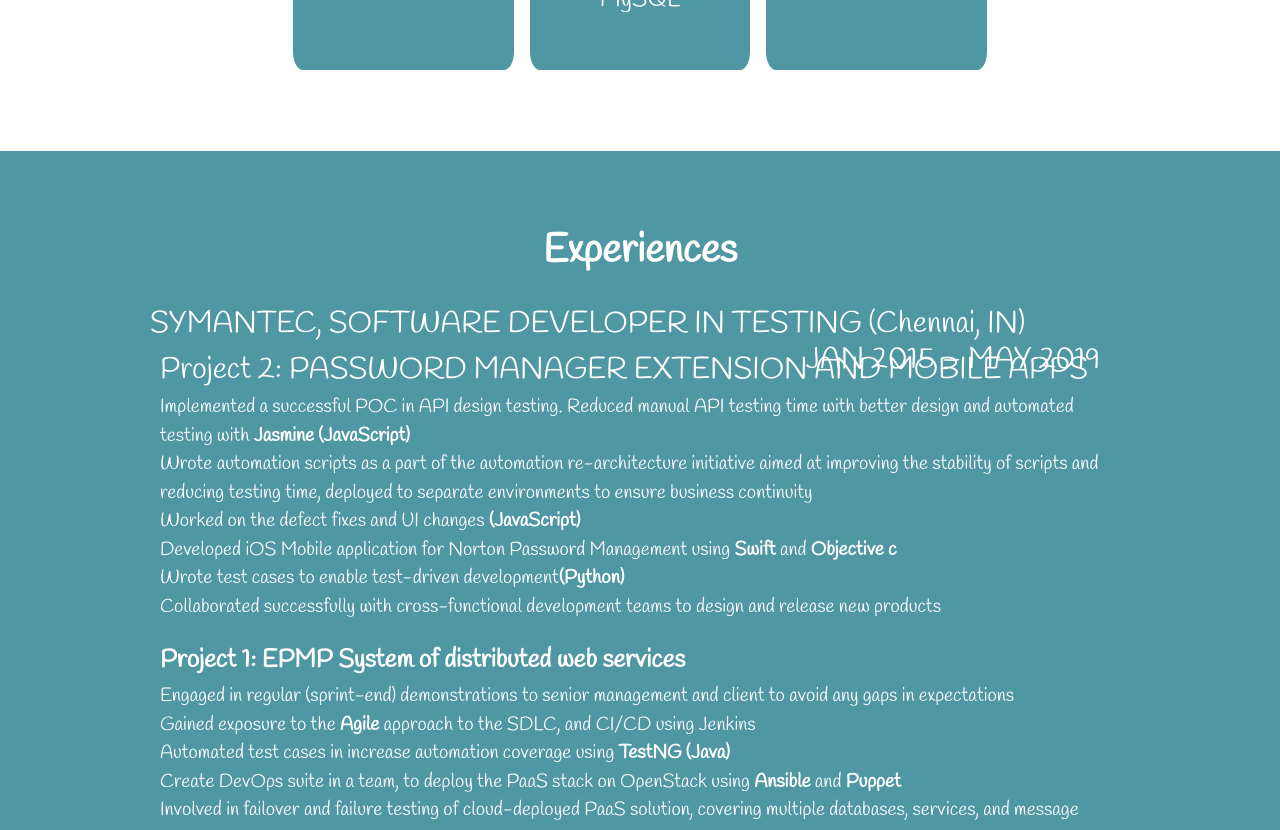
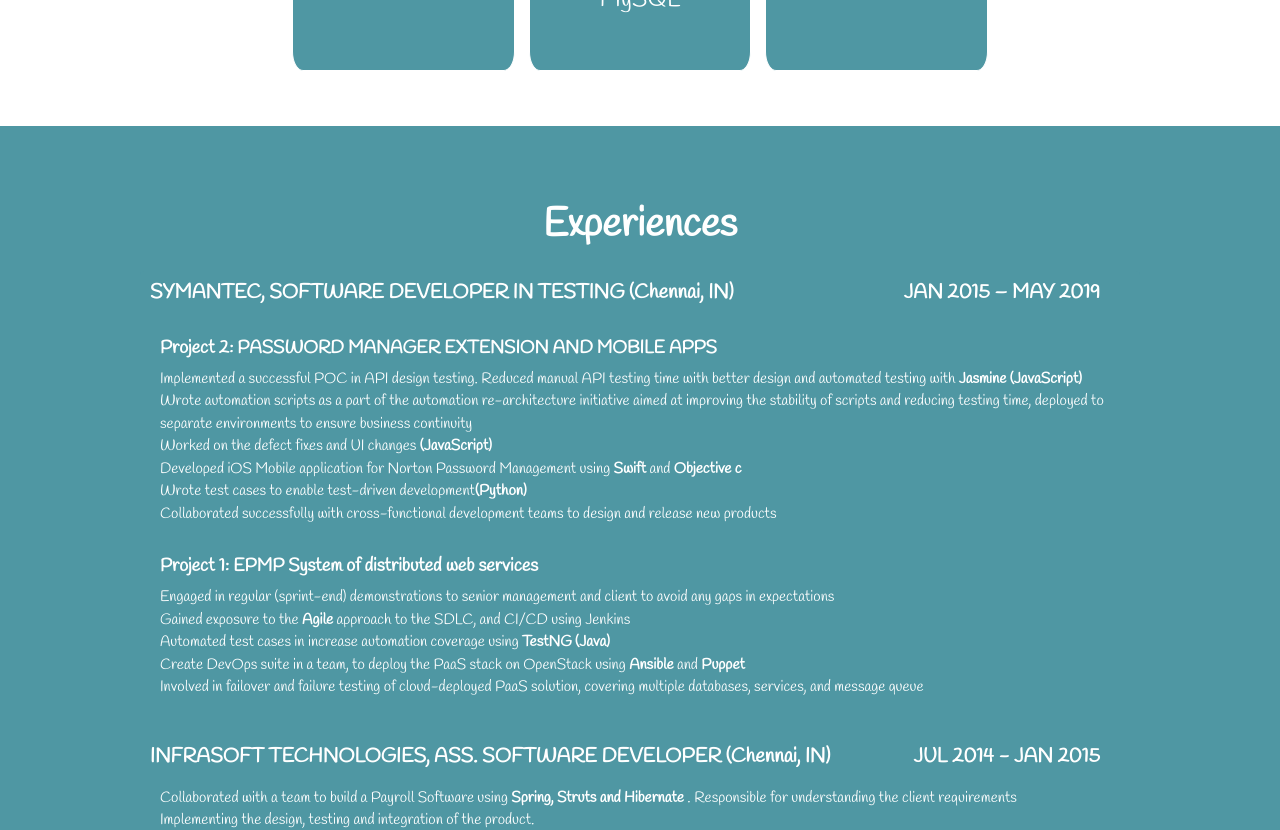
Before and after one commit to soumya27/SoumyaC, a React (Create React App) app: page / in a window 1280 px wide. Shown: the part 1080-1910 px from the top of the page. Built offline with nearby package versions, Linux system fonts and the light colour scheme.

Commit message:
fixing issues in layout

```diff
--- a/src/App.css
+++ b/src/App.css
@@ -24,7 +24,7 @@
 }
 
 .navbar-collapse{
-  font-size: 20px;
+  font-size: 15px;
   display: inline;
 }
 
@@ -79,7 +79,6 @@
 
 .exp{
   background-color: #4F97A3;
-  margin: 2%;
   padding: 5%;
 }
 
@@ -99,7 +98,7 @@
 .projectcontainer{
     display: inline-flex;
     flex-wrap: wrap;
-    width: 60%;
+    width: 90%;
     margin: auto;
 }
 
@@ -128,7 +127,8 @@
 .company{
   position: absolute;
   width:100%;
-  font-size: 30px;
+  font-size: 20px;
+  font-weight: bolder;
 }
 
 .cname{
@@ -144,12 +144,12 @@
 
 
 .project2, .project1{
-  font-size: 25px;
-  font-weight: bolder;
+  font-size: 18px;
+  font-weight: bold;
 }
 
 .projectitems {
-  font-size: 19px;
+  font-size: 15px;
   /*font-weight: bolder;*/
 }
 
--- a/src/components/Experience.jsx
+++ b/src/components/Experience.jsx
@@ -14,7 +14,7 @@
                     </div>
                     <div className="collapse show" data-parent="#accordion">
                         <div className="card-body">
-                            <span className='project'>Project 2: PASSWORD MANAGER EXTENSION AND MOBILE APPS  </span>
+                            <span className='project2'>Project 2: PASSWORD MANAGER EXTENSION AND MOBILE APPS  </span>
                             <ul className="projectitems listitems">
                                 <li>Implemented a successful POC in API design testing. Reduced manual API testing time with better design and automated testing with <strong>Jasmine (JavaScript)</strong></li>
                                 <li>Wrote automation scripts as a part of the automation re-architecture initiative aimed at improving the stability of scripts and reducing testing time, deployed to separate environments to ensure business continuity </li>
```
